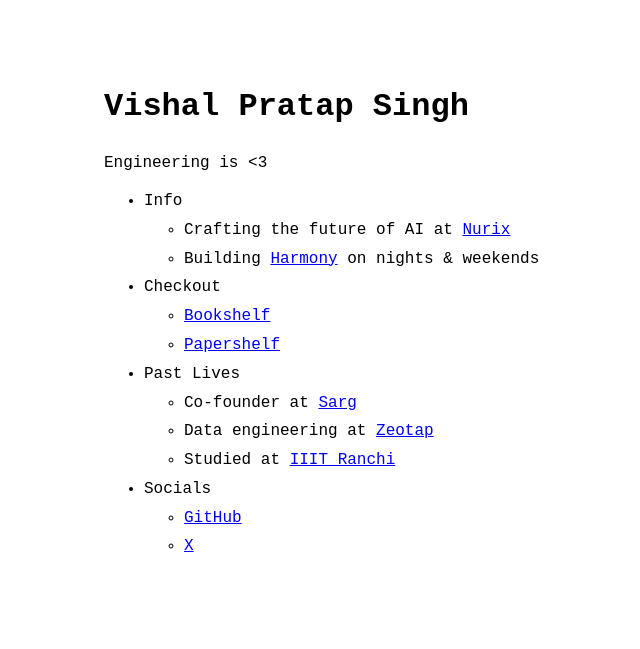
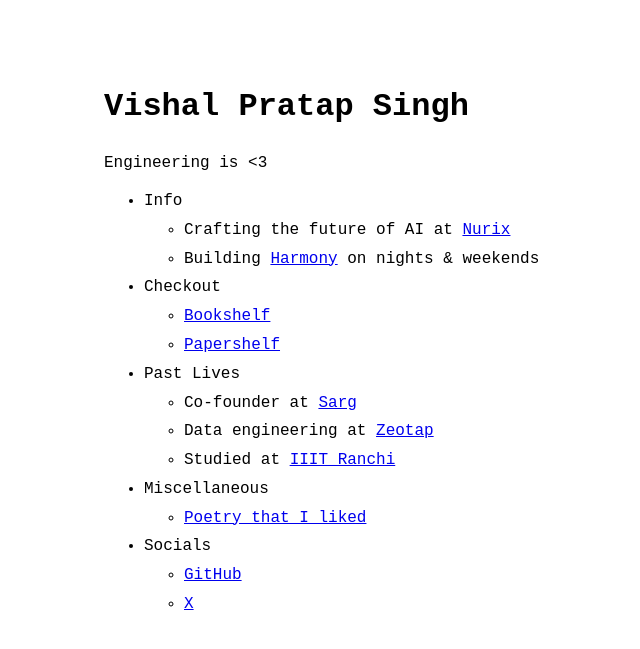
Before and after one commit to vishalvibes/vishalvibes.github.io, a Jekyll site: the page built from about.md, in a window 1280 px wide. Shown: the top 649 px of the page, without its empty margins (216-856 px from the left). Built offline with Jekyll 4.4.1, drawn with Linux system fonts in a browser that asks for light colours.

Commit message:
Update menu.yml

```diff
--- a/_data/menu.yml
+++ b/_data/menu.yml
@@ -21,6 +21,11 @@ entries:
       - title: Data engineering at <a href='https://zeotap.com/'>Zeotap</a>
       - title: Studied at <a href='https://iiitranchi.ac.in/'>IIIT Ranchi</a>
 
+  - title: Miscellaneous
+    entries:
+      - title: Poetry that I liked
+        url: poetry
+
   - title: Socials
     entries:
       - title: GitHub
```
